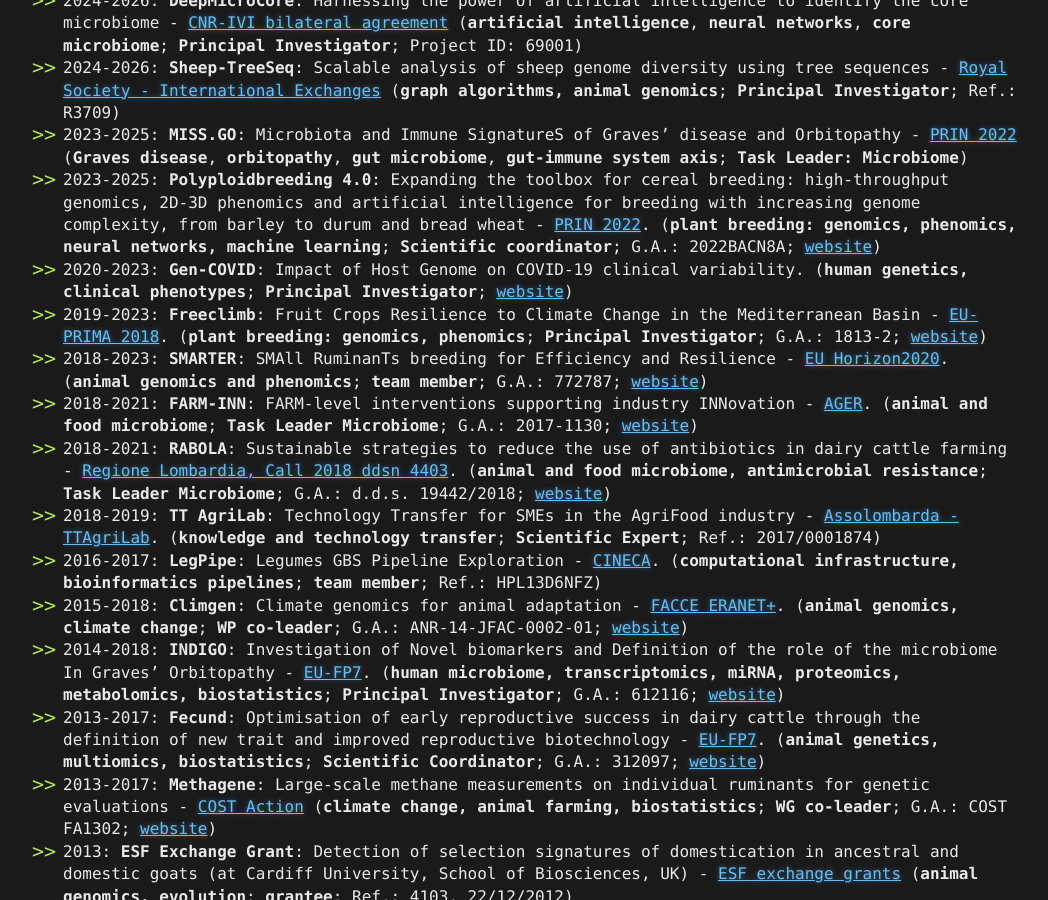
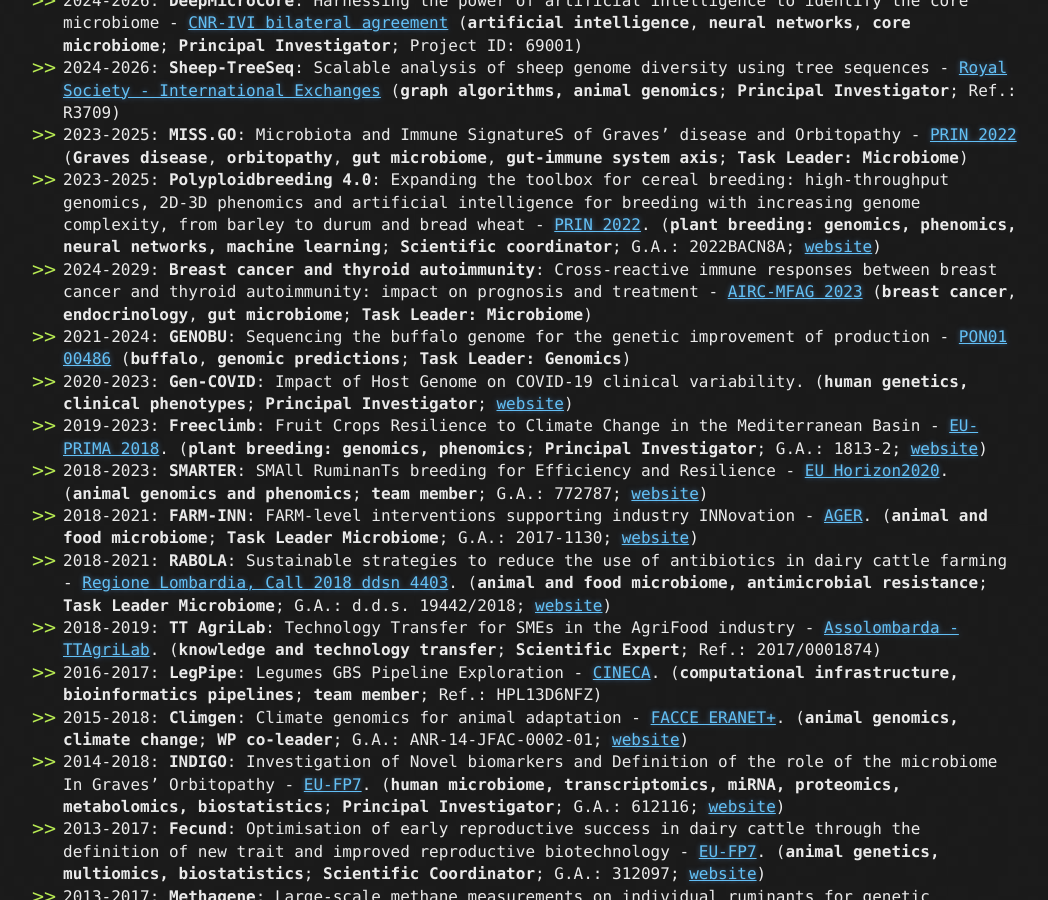
Before and after one commit to bioinformateachers/bioinformateachers.github.io, a Jekyll site: the page built from filippo.md, in a window 1280 px wide and 900 px high, scrolled down 3199 px. Shown: the whole window, without its empty margins (117-1165 px from the left). Built offline with Jekyll 4.4.1, drawn with Linux system fonts in a browser that asks for light colours.

Commit message:
added: projects AIRC and genobu

```diff
--- a/filippo.md
+++ b/filippo.md
@@ -109,6 +109,8 @@ Very smart people who I had the honor of mentoring:
 - 2024-2026: **Sheep-TreeSeq**: Scalable analysis of sheep genome diversity using tree sequences - [Royal Society - International Exchanges](https://royalsociety.org/grants/international-exchanges/) (**graph algorithms, animal genomics**; **Principal Investigator**; Ref.: R3709)
 - 2023-2025: **MISS.GO**: Microbiota and Immune SignatureS of Graves’ disease and Orbitopathy - [PRIN 2022](https://prin.mur.gov.it/Ricerca?Filtro.Anno=%25&Filtro.Ateneo=%25&Filtro.Argomento=&Filtro.Cognome=Muller) (**Graves disease**, **orbitopathy**, **gut microbiome**, **gut-immune system axis**; **Task Leader: Microbiome**)
 - 2023-2025: **Polyploidbreeding 4.0**: Expanding the toolbox for cereal breeding: high-throughput genomics, 2D-3D phenomics and artificial intelligence for breeding with increasing genome complexity, from barley to durum and bread wheat - [PRIN 2022](https://prin.mur.gov.it/Iniziative/Detail?key=FiJNdaCuA71Xq3jYMAuZeQ%3D%3D). (**plant breeding: genomics, phenomics, neural networks, machine learning**; **Scientific coordinator**; G.A.: 2022BACN8A; [website](https://polyploidbreeding.ibba.cnr.it/))
+- 2024-2029: **Breast cancer and thyroid autoimmunity**: Cross-reactive immune responses between breast cancer and thyroid autoimmunity: impact on prognosis and treatment - [AIRC-MFAG 2023](https://www.airc.it/fondazione/cosa-facciamo/cosa-finanziamo/my-first-airc-grant) (**breast cancer**, **endocrinology**, **gut microbiome**; **Task Leader: Microbiome**)
+- 2021-2024: **GENOBU**: Sequencing the buffalo genome for the genetic improvement of production - [PON01 00486](https://www.cnr.it/it/progetti-di-ricerca/progetto/31396/genobu-sequenziamento-del-genoma-bufalino-per-il-miglioramento-qualiquantitativo-delle-produzioni-agro-alimentari-dba-ad004-178) (**buffalo**, **genomic predictions**; **Task Leader: Genomics**)
 - 2020-2023: **Gen-COVID**: Impact of Host Genome on COVID-19 clinical variability. (**human genetics, clinical phenotypes**; **Principal Investigator**; [website](https://sites.google.com/dbm.unisi.it/gen-covid))
 - 2019-2023: **Freeclimb**: Fruit Crops Resilience to Climate Change in the Mediterranean Basin - [EU-PRIMA 2018](https://prima-med.org/). (**plant breeding: genomics, phenomics**; **Principal Investigator**; G.A.: 1813-2; [website](https://primafreeclimb.com/project/))
 - 2018-2023: **SMARTER**: SMAll RuminanTs breeding for Efficiency and Resilience - [EU Horizon2020](https://research-and-innovation.ec.europa.eu/funding/funding-opportunities/funding-programmes-and-open-calls/horizon-2020_en). (**animal genomics and phenomics**; **team member**; G.A.: 772787; [website](https://smarterproject.eu/))
```
